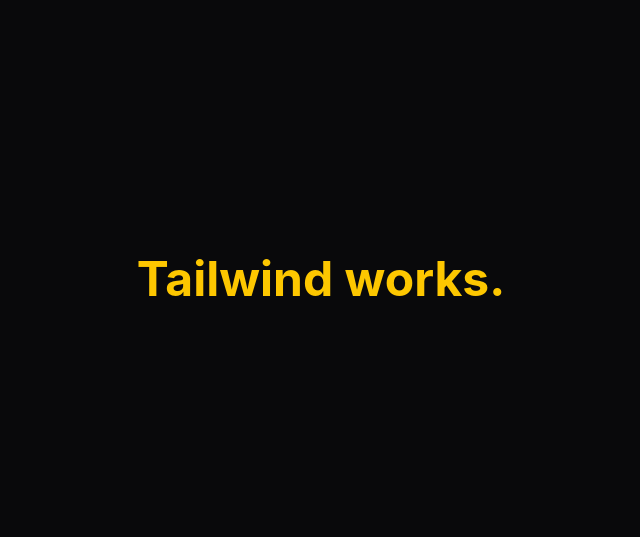
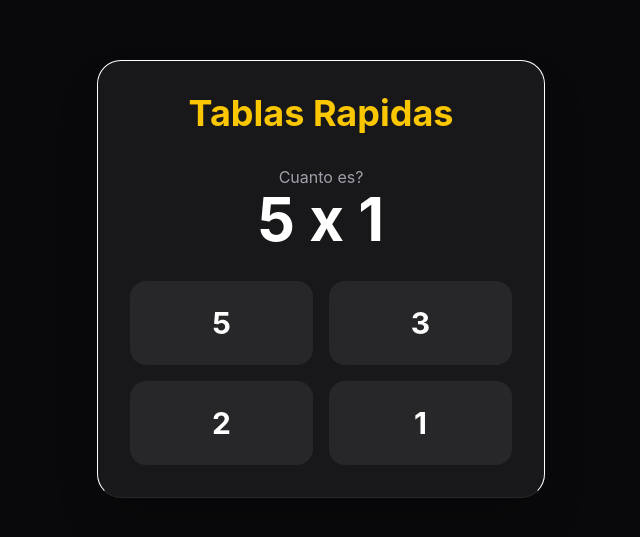
Before and after one commit to JorgeLTC/react-multiply, a React (Vite) app: page / in a window 1280 px wide. Shown: the part 121-658 px from the top of the page, without its empty margins (319-959 px from the left). Built offline with nearby package versions, Linux system fonts and the light colour scheme.

Commit message:
Created minimal multiplication game
generate a multiplication question
generate answer choices
select an answer
immediately load the next question

```diff
--- a/src/App.tsx
+++ b/src/App.tsx
@@ -1,11 +1,168 @@
-import React from 'react'
+//import React from 'react'
+import { useState } from 'react'
 
+type Question = {
+    a: number;
+    b: number;
+    answer: number;
+};
+
+function generateQuestion(): Question{
+    // * Random number between 1 and 10
+    const a = Math.floor(Math.random() * 10) + 1;
+    // * Random number between 1 and 10
+    const b = Math.floor(Math.random() * 10) + 1;
+    // * Return a properly shaped Question object
+    return {
+        a,
+        b,
+        answer: a * b,
+    };
+}
+
+function generateOptions(correct: number): number[] {
+     /*
+        * Set automatically prevents duplicates.
+
+        * Example:
+        * adding 28 twice still results in only one 28
+    */
+    const options = new Set<number>();
+    // * Add correct answer first
+    options.add(correct);
+    /*
+        * Keep generating random answers
+        * until we have 4 total options
+    */
+    while (options.size < 4) {
+        /*
+            * Generate nearby random numbers.
+
+            * Example:
+            * if correct is 28,
+            * this may generate numbers from 23 to 33
+        */
+        const random = correct + Math.floor(Math.random() * 11) - 5;
+        // * Prevent negative or 0 answers
+        if (random > 0) {
+            options.add(random);
+        }
+    }
+    /*
+        * Convert Set into array
+        * and shuffle it randomly
+    */
+    return [...options].sort(() => Math.random() - 0.5);
+}
+/*
+  * Main React component.
+
+  * This is the entire game screen.
+*/
 export default function App() {
-  return (
-        <div className='min-h-screen bg-zinc-950 text-white flex items-center justify-center'>
-          <h1 className='text-5xl font-bold text-yellow-400'>
-           Tailwind works.
-          </h1>
+    /*
+        * React state that stores the CURRENT question.
+
+        * Initial value:
+        * generate a random question immediately
+    */
+    const [question, setQuestion] = useState<Question>(
+        generateQuestion()
+    );
+    /*
+        * React state that stores answer choices.
+
+        * Initial value:
+        * generate options using the current question answer
+    */
+    const [options, setOptions] = useState<number[]>(
+        generateOptions(question.answer)
+    );
+    /*
+        * Generates a brand new question
+        * and new answer choices.
+    */
+    function nextQuestion() {
+        // * Create a new question object
+        const q = generateQuestion();
+        // * Update react state
+        setQuestion(q);
+        // * Generate answer options for new qquestion
+        setOptions(generateOptions(q.answer));
+    }
+    // * Runs when player clicks an answer button.
+    function handleAnswer(option: number) {
+        // * Check if selected answer is correct
+        if (option === question.answer) {
+            alert("Correct!");
+        } else {
+            alert(`Wrong! The answer was ${question.answer}`);
+        }
+        // * Load next question afterward
+        nextQuestion();
+    }
+    /*
+        * JSX UI returned by the component.
+
+        * Think of this as:
+        * "what should React draw on screen?"
+    */
+    return (
+        // * Main fullscreen container
+        <div className='min-h-screen bg-zinc-950 text-white flex items-center justify-center p-6'>
+
+            {/* Main game card */}
+            <div className='w-full max-w-md bg-zinc-900 rounded-3xl p-8 shadow-2xl border border-b-zinc-800'>
+
+                {/* Game title*/}
+                <h1 className='text-4xl font-bold text-yellow-400 text-center mb-8'>
+                    Tablas Rapidas
+                </h1>
+
+                {/* Question section */}
+                <div className='text-center mb-8'>
+
+                    {/* Small helper text */}
+                    <p className='text-zinc-400 mb-2-'>
+                        Cuanto es?
+                    </p>
+
+                    {/* Large multiplication question */}
+                    <div className='text-6xl font-bold'>
+                        {question.a} x {question.b}
+                    </div>
+                </div>
+
+                {/* Answer buttons grid */}
+                <div className='grid grid-cols-2 gap-4'>
+
+                    {/* Loop through all answer options */}
+                    {options.map((option) => (
+                        <button
+                            /*
+                                React needs a unique key
+                                when rendering lists
+                            */
+                            key={option}
+
+                            /*
+                                When clicked,
+                                send selected option
+                                into handleAnswer()
+                            */
+                            onClick={() => handleAnswer(option)}
+
+                            /*
+                                Tailwind styling classes
+                            */
+                            className='bg-zinc-800 hover:bg-yellow-400 hover:text-black transition rounded-2xl py-6 text-3xl font-bold'
+                        >
+                            {/* Button text */}
+                            {option}
+                        </button>
+                    ))}
+                </div>
+            </div>
         </div>
-  )
+    );
 }
```
